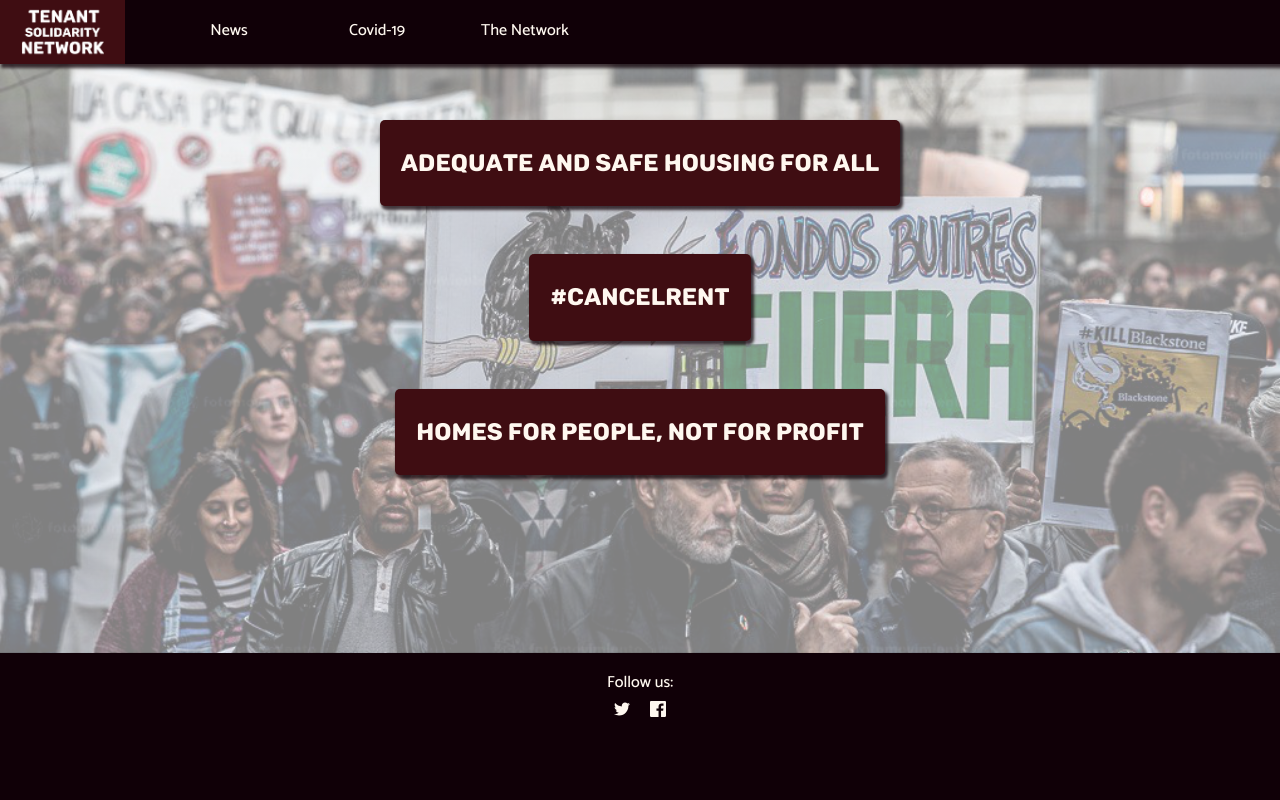
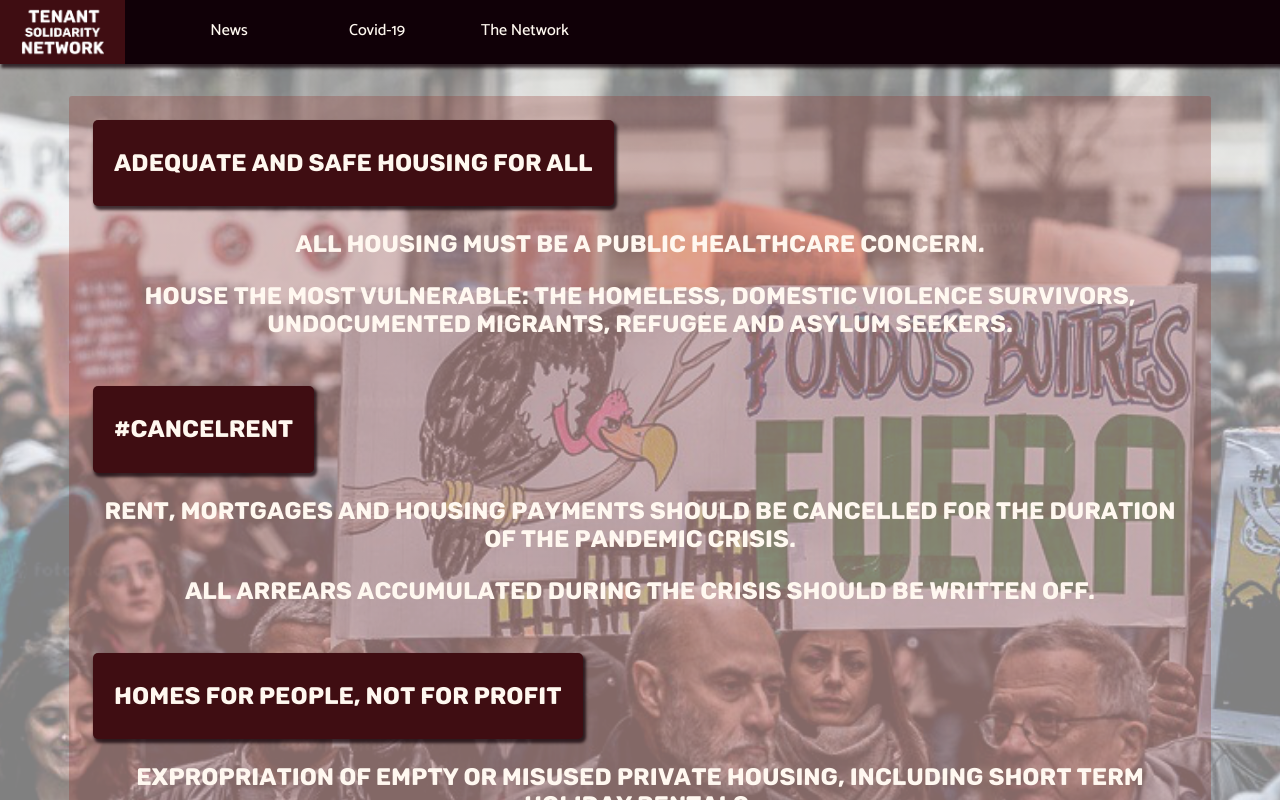
Before and after one commit to jsrois/w-concept, a React app: page /covid19-demands in a window 1280 px wide. Shown: the top 800 px of the page. Built offline with nearby package versions, Linux system fonts and the light colour scheme.

Commit message:
refactored demands content and style without animation

```diff
--- a/src/components/demandsPage.tsx
+++ b/src/components/demandsPage.tsx
@@ -1,9 +1,17 @@
 import * as React from "react";
 import {useState} from "react";
+import * as Data from "../data/demands.json";
 
+interface DemandsInfo {
+    title: string;
+    description: string[];
+}
 
-const CollapsableDemand = (props: { title: string, description: string[] }) => {
-    return <div className="hero-text__phrase hero-text__phrase--collapse">
+const demands = Data.demands as DemandsInfo[];
+
+const CollapsableDemand = (props: { key: string, title: string, description: string[], onSelection: () => void, selected: boolean }) => {
+    return <div className={props.selected ? "hero-text__phrase hero-text__phrase--selected" : "hero-text__phrase"}
+                onMouseUp={props.onSelection}>
         <p className="title">{props.title}</p>
         <div className="description">
             {props.description.map(p => <p>{p}</p>)}
@@ -11,24 +19,20 @@ const CollapsableDemand = (props: { title: string, description: string[] }) => {
     </div>;
 }
 
+
 export const DemandsPage = (): JSX.Element => {
 
-    const [selected, setSelected] = useState("");
+    const [selectedKey, setSelectedKey] = useState("");
 
     return <div className="demands-content hero-image">
         <div className="hero-text">
-            <CollapsableDemand title="Adequate and safe housing for all" description={[
-                "All housing must be a public healthcare concern.",
-                "House the most vulnerable: the homeless, domestic violence survivors, undocumented migrants, refugee and asylum seekers."
-            ]}/>
-            <CollapsableDemand title={"#CancelRent"} description={[
-                "Rent, mortgages and housing payments should be cancelled for the duration of the pandemic crisis.",
-                "All arrears accumulated during the crisis should be written off."
-            ]}/>
-            <CollapsableDemand title={"Homes for people, not for profit"} description={[
-                "Expropriation of empty or misused private housing, including short term holiday rentals.",
-                "Public housing policies should enforce housing as a right over its mercantilization in the long term."
-            ]}/>
+            {
+                demands.map((d, k) =>
+                    <CollapsableDemand {...d}
+                                       key={k.toString()}
+                                       onSelection={() => setSelectedKey(k.toString())}
+                                       selected={selectedKey === k.toString()}/>)
+            }
         </div>
     </div>;
 };
--- /dev/null
+++ b/src/data/demands.json
@@ -0,0 +1,25 @@
+{
+  "demands": [
+    {
+      "title": "Adequate and safe housing for all",
+      "description": [
+        "All housing must be a public healthcare concern.",
+        "House the most vulnerable: the homeless, domestic violence survivors, undocumented migrants, refugee and asylum seekers."
+      ]
+    },
+    {
+      "title": "#CancelRent",
+      "description": [
+        "Rent, mortgages and housing payments should be cancelled for the duration of the pandemic crisis.",
+        "All arrears accumulated during the crisis should be written off."
+      ]
+    },
+    {
+      "title": "Homes for people, not for profit",
+      "description": [
+        "Expropriation of empty or misused private housing, including short term holiday rentals.",
+        "Public housing policies should enforce housing as a right over its mercantilization in the long term."
+      ]
+    }
+  ]
+}
--- a/src/styles/demands-content.scss
+++ b/src/styles/demands-content.scss
@@ -16,6 +16,10 @@
   background-position: center;
   background-repeat: no-repeat;
   background-size: cover;
+
+  display: flex;
+  justify-content: center;
+  align-items: center;
 }
 
 .hero-text {
@@ -31,6 +35,11 @@
   &__phrase {
 
     border-radius: 3px;
+    transition: all ease-in-out 1s;
+    width: 90%;
+    padding: 0 24px;
+    background-color: #8c271e44;
+    @include background-fades-on-hover-to(#8c271e66);
 
     .title {
       background-color: $color2;
@@ -40,18 +49,19 @@
       width: max-content;
       border-radius: 5px;
       cursor: pointer;
-      @include background-fades-on-hover-to($color1);
       @include with-shadow;
 
     }
 
     .description {
-      display: none;
+
+      height: auto;
+      width: 100%;
     }
 
-    &--expand {
-      width: 90%;
-      padding: 0 24px;
+    &--selected {
+      .description {
+      }
     }
 
 
```
